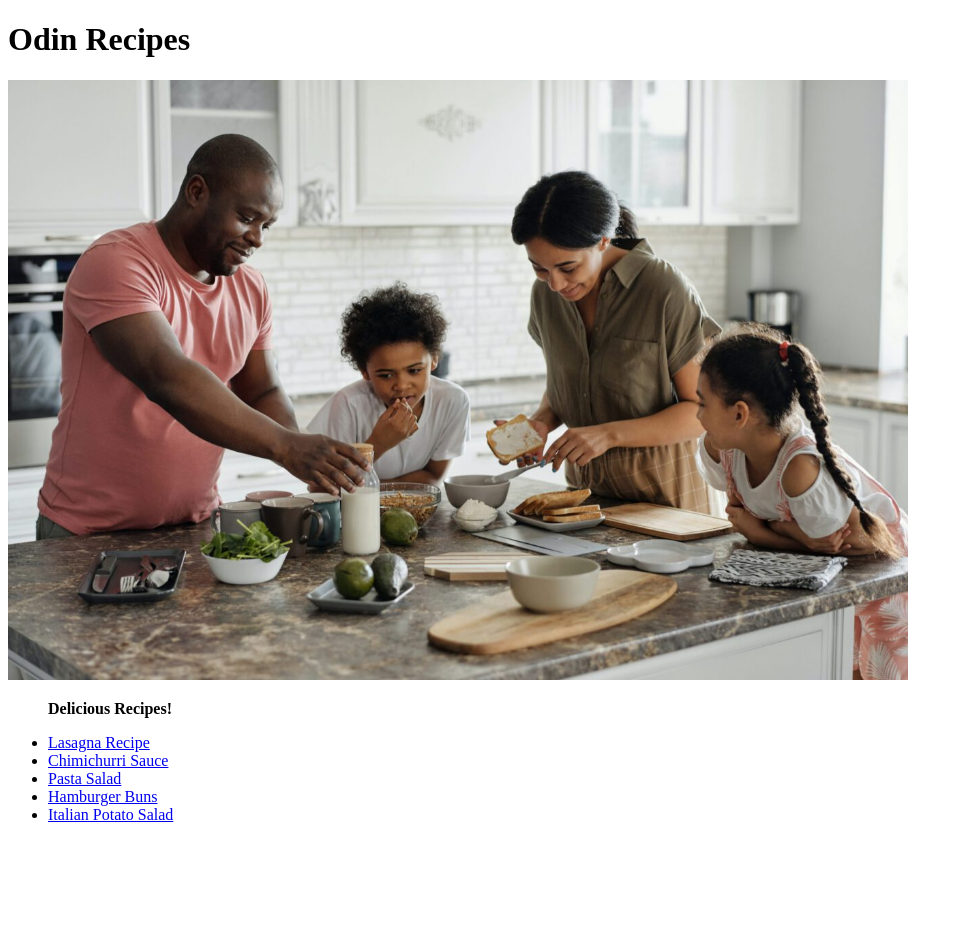
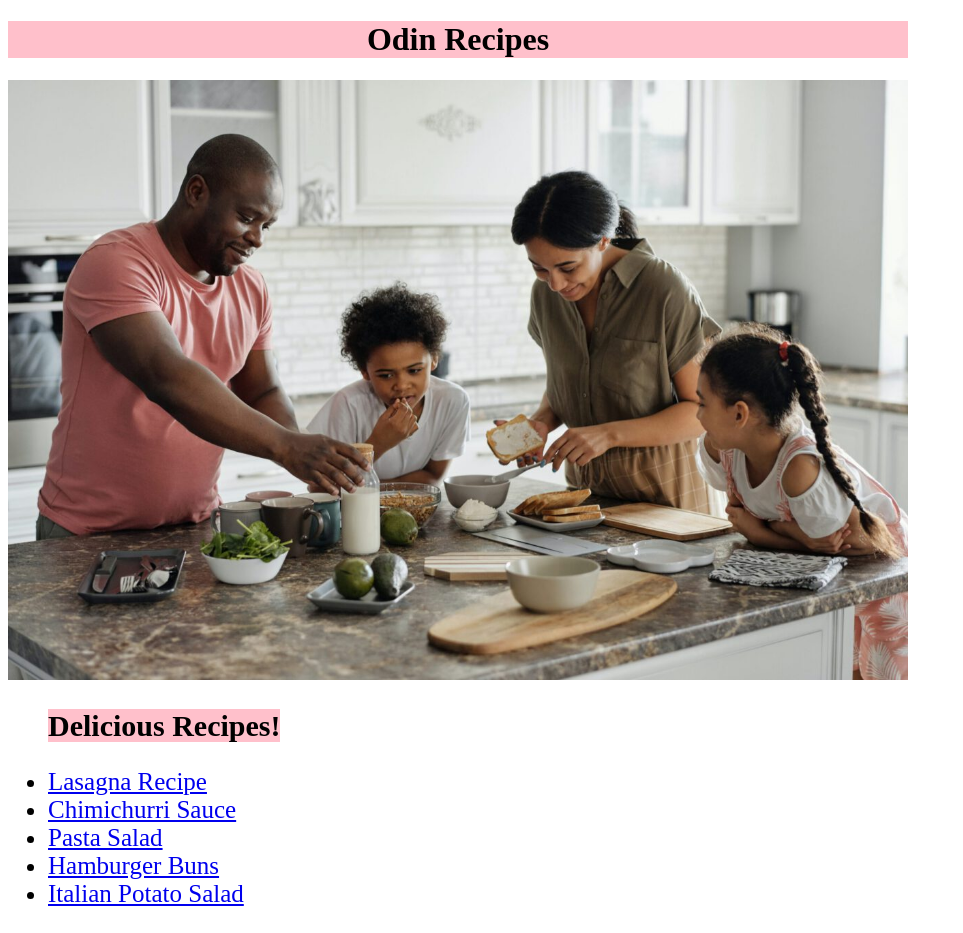
Before and after one commit to berwigpablo/odin-recipes, a plain HTML site: page index.html in a window 1280 px wide. Shown: the whole page, without its empty margins (0-963 px from the left). Before the commit the page ends 840 px from the top, so only its background shows below. Drawn offline with Linux system fonts and the light colour scheme.

Commit message:
Add css file and few styles to website

```diff
--- a/index.html
+++ b/index.html
@@ -4,11 +4,12 @@
     <meta charset="UTF-8">
     <meta name="viewport" content="width=device-width, initial-scale=1.0">
     <title>Delicious Recipes!</title>
+    <link rel="stylesheet" href="./styles.css">
 </head>
 <body>
-    <h1>Odin Recipes</h1>
+    <h1 class="title">Odin Recipes</h1>
     <img src="./cook-image.jpg" alt="Image of a family during breakfast" width="900" height="600">
-    <ul><strong>Delicious Recipes!</strong>
+    <ul class="description"><strong id="description-title">Delicious Recipes!</strong>
         <p></p>
         <li><a href="./recipes/lasagna/lasagna.html">Lasagna Recipe</a></li>
         <li><a href="./recipes/chimichurri-sauce/chimichurri.html">Chimichurri Sauce</a></li>
--- /dev/null
+++ b/styles.css
@@ -0,0 +1,15 @@
+.title{
+    background-color: pink;
+    text-align: center;
+    width: 900px;
+    height: auto;
+}
+
+.description{
+    font-size: 25px;
+}
+
+#description-title{
+    background-color: pink;
+    font-size: 30px;
+}
```
